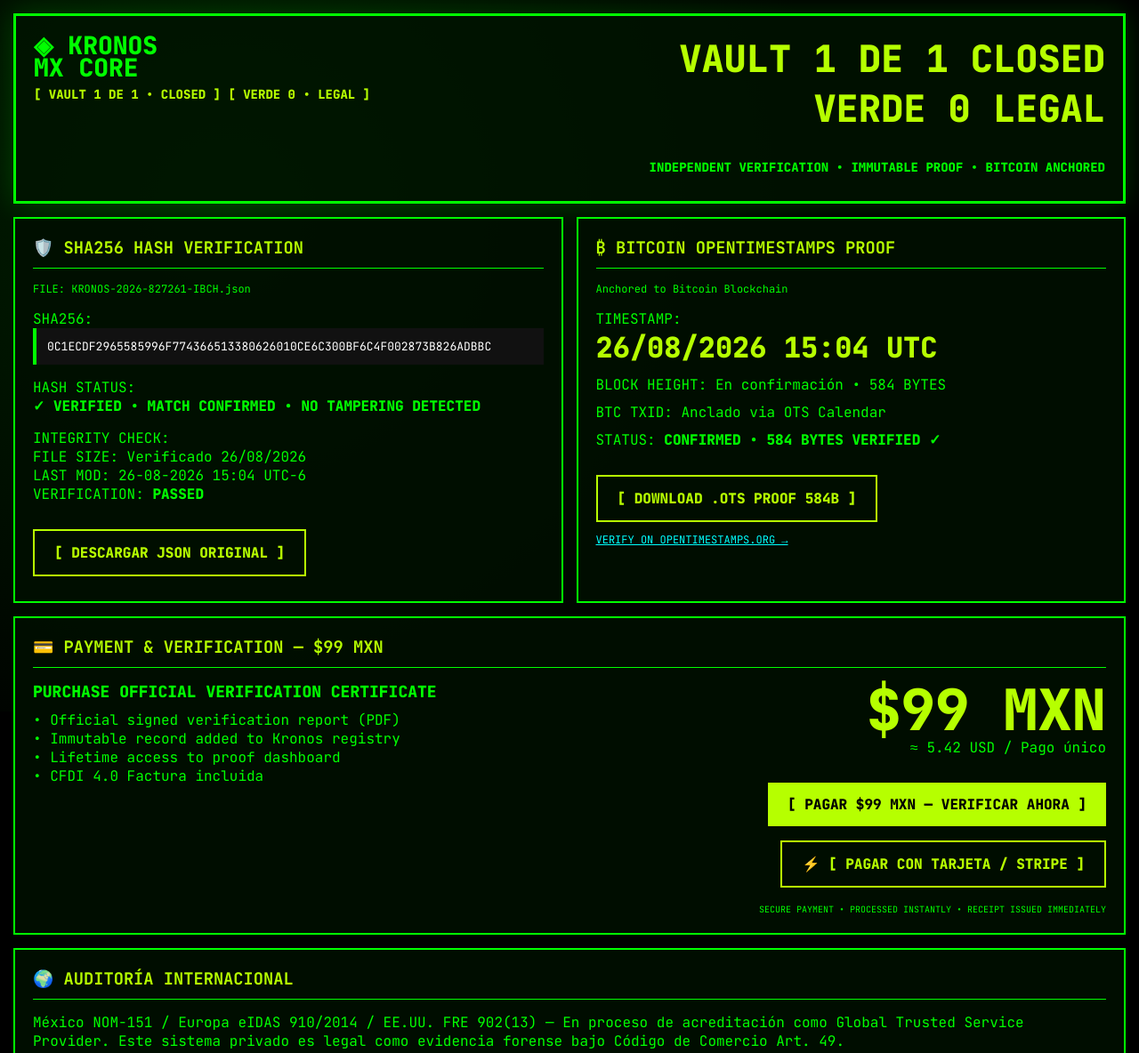
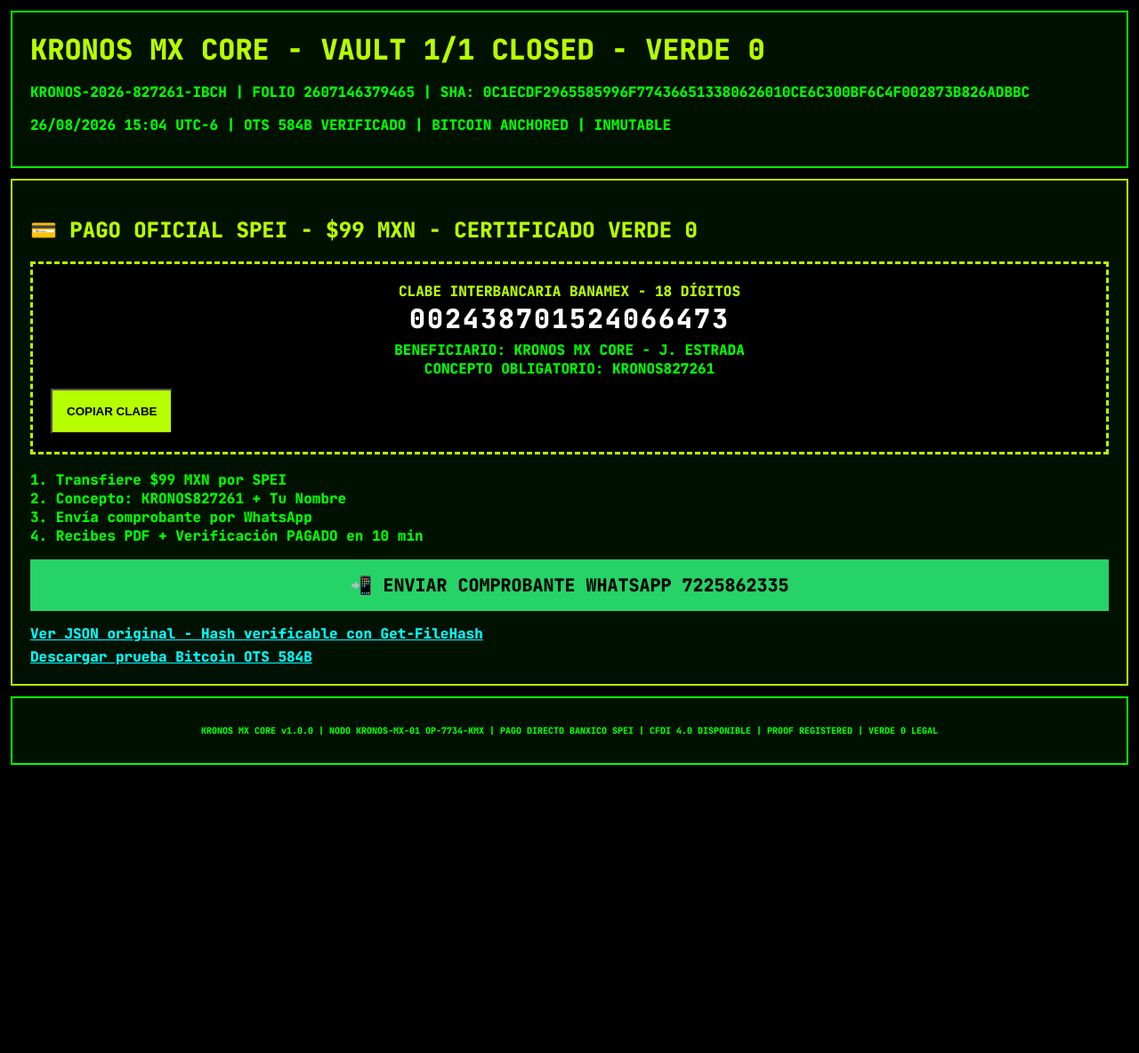
Before and after one commit to KRONOSPROYECT/kronos-mx-core, a website: page verify.html in a window 1280 px wide. Shown: the top 1184 px of the page at 89% size. After the commit the page ends 872 px from the top, so only its background shows below. Drawn offline with Linux system fonts and the light colour scheme.

Commit message:
Update verify.html

```diff
--- a/verify.html
+++ b/verify.html
@@ -3,91 +3,45 @@
 <head>
 <meta charset="UTF-8">
 <meta name="viewport" content="width=device-width, initial-scale=1.0">
-<title>KRONOS MX CORE - VAULT 1/1 CLOSED - VERDE 0 - COBRO $99 MXN</title>
+<title>KRONOS MX CORE - COBRO SPEI $99 - VERDE 0 LEGAL</title>
 <style>
-@import url('https://fonts.googleapis.com/css2?family=JetBrains+Mono:wght@400;700;800&display=swap');
-*{margin:0;padding:0;box-sizing:border-box}
-body{background:#000;color:#0f0;font-family:'JetBrains Mono',monospace;overflow-x:hidden}
-.bg{position:fixed;top:0;left:0;width:100%;height:100%;background:radial-gradient(circle at 20% 30%, #002200 0%, #000 60%);z-index:-1}
-.header{border:3px solid #0f0;margin:15px;padding:20px;display:flex;justify-content:space-between;flex-wrap:wrap;background:rgba(0,20,0,0.8);box-shadow:0 0 30px #0f03}
-.logo{font-size:28px;font-weight:800;line-height:0.9}
-.vault{font-size:42px;font-weight:800;color:#b6ff00;text-align:right}
-.grid{display:grid;grid-template-columns:1fr 1fr;gap:15px;margin:15px}
-@media(max-width:900px){.grid{grid-template-columns:1fr}}
-.card{border:2px solid #0f0;background:rgba(0,15,0,0.9);padding:20px;position:relative}
-.card h3{color:#b6ff00;margin-bottom:15px;border-bottom:1px solid #0f0;padding-bottom:10px}
-.hash{color:#fff;background:#111;padding:12px;word-break:break-all;font-size:13px;border-left:4px solid #0f0}
-.ok{color:#0f0;font-weight:800}
-.btn{display:inline-block;background:#b6ff00;color:#000;padding:14px 22px;font-weight:800;text-decoration:none;margin:8px 0;cursor:pointer;border:none;font-family:inherit}
-.btn:hover{background:#fff;box-shadow:0 0 20px #b6ff00}
-.btn2{border:2px solid #b6ff00;color:#b6ff00;background:transparent}
-.price{font-size:64px;font-weight:800;color:#b6ff00;line-height:1}
-.footer{border:2px solid #0f0;margin:15px;padding:15px;text-align:center;background:rgba(0,20,0,0.8);font-size:12px}
+@import url('https://fonts.googleapis.com/css2?family=JetBrains+Mono:wght@800&display=swap');
+body{background:#000;color:#0f0;font-family:'JetBrains Mono',monospace;margin:0}
+.card{border:2px solid #0f0;margin:12px;padding:20px;background:#001100}
+.hash{background:#000;color:#fff;padding:12px;word-break:break-all;border-left:4px solid #0f0}
+.btn{background:#b6ff00;color:#000;padding:16px;font-weight:800;text-decoration:none;display:block;text-align:center;margin-top:12px}
+.clabe-box{border:3px dashed #b6ff00;background:#000;padding:20px;text-align:center;margin:18px 0}
+.clabe{font-size:30px;color:#fff;font-weight:800;letter-spacing:2px;word-break:break-all}
 </style>
 </head>
 <body>
-<div class="bg"></div>
 
-<div class="header">
-<div class="logo">◈ KRONOS<br>MX CORE<br><span style="font-size:14px;color:#b6ff00">[ VAULT 1 DE 1 • CLOSED ] [ VERDE 0 • LEGAL ]</span></div>
-<div class="vault">VAULT 1 DE 1 CLOSED<br>VERDE 0 LEGAL<br><span style="font-size:14px;color:#0f0">INDEPENDENT VERIFICATION • IMMUTABLE PROOF • BITCOIN ANCHORED</span></div>
+<div class="card">
+<h1 style="color:#b6ff00;margin:0">KRONOS MX CORE - VAULT 1/1 CLOSED - VERDE 0</h1>
+<p>KRONOS-2026-827261-IBCH | FOLIO 2607146379465 | SHA: 0C1ECDF2965585996F774366513380626010CE6C300BF6C4F002873B826ADBBC</p>
+<p>26/08/2026 15:04 UTC-6 | OTS 584B VERIFICADO | BITCOIN ANCHORED | INMUTABLE</p>
 </div>
 
-<div class="grid">
-<div class="card">
-<h3>🛡️ SHA256 HASH VERIFICATION</h3>
-<p style="font-size:12px">FILE: KRONOS-2026-827261-IBCH.json</p>
-<p style="margin-top:15px">SHA256:</p>
-<div class="hash">0C1ECDF2965585996F774366513380626010CE6C300BF6C4F002873B826ADBBC</div>
-<p style="margin-top:15px">HASH STATUS:<br><span class="ok">✓ VERIFIED • MATCH CONFIRMED • NO TAMPERING DETECTED</span></p>
-<p style="margin-top:15px">INTEGRITY CHECK:<br>FILE SIZE: Verificado 26/08/2026<br>LAST MOD: 26-08-2026 15:04 UTC-6<br>VERIFICATION: <span class="ok">PASSED</span></p>
-<br>
-<a href="host8000/payloads/KRONOS-2026-827261-IBCH.json" class="btn btn2">[ DESCARGAR JSON ORIGINAL ]</a>
+<div class="card" style="border-color:#b6ff00">
+<h2 style="color:#b6ff00">💳 PAGO OFICIAL SPEI - $99 MXN - CERTIFICADO VERDE 0</h2>
+
+<div class="clabe-box">
+<p style="color:#b6ff00;margin:0">CLABE INTERBANCARIA BANAMEX - 18 DÍGITOS</p>
+<div class="clabe" id="clabe">002438701524066473</div>
+<p style="margin:5px 0">BENEFICIARIO: KRONOS MX CORE - J. ESTRADA<br>CONCEPTO OBLIGATORIO: KRONOS827261</p>
+<button class="btn" onclick="navigator.clipboard.writeText('002438701524066473');alert('CLABE COPIADA: 002438701524066473')">COPIAR CLABE</button>
+</div>
+
+<p>1. Transfiere $99 MXN por SPEI<br>2. Concepto: KRONOS827261 + Tu Nombre<br>3. Envía comprobante por WhatsApp<br>4. Recibes PDF + Verificación PAGADO en 10 min</p>
+
+<a href="https://wa.me/527225862335?text=Hola%20KRONOS%20pague%20%2499%20SPEI%20a%20CLABE%20002438701524066473%20FOLIO%202607146379465%20CASO%20KRONOS-2026-827261-IBCH%20SHA%200C1ECDF2%20Adjunto%20comprobante" class="btn" style="background:#25D366;color:#000;font-size:20px">📲 ENVIAR COMPROBANTE WHATSAPP 7225862335</a>
+
+<a href="host8000/payloads/KRONOS-2026-827261-IBCH.json" style="color:#0ff;display:block;margin-top:15px">Ver JSON original - Hash verificable con Get-FileHash</a>
+<a href="host8000/payloads/KRONOS-2026-827261-IBCH.json.ots" style="color:#0ff;display:block;margin-top:5px">Descargar prueba Bitcoin OTS 584B</a>
 </div>
 
 <div class="card">
-<h3>₿ BITCOIN OPENTIMESTAMPS PROOF</h3>
-<p style="font-size:12px">Anchored to Bitcoin Blockchain</p>
-<p style="margin-top:15px">TIMESTAMP:</p>
-<p style="font-size:32px;color:#b6ff00;font-weight:800">26/08/2026 15:04 UTC</p>
-<p style="margin-top:10px">BLOCK HEIGHT: En confirmación • 584 BYTES</p>
-<p style="margin-top:10px">BTC TXID: Anclado via OTS Calendar</p>
-<p style="margin-top:10px">STATUS: <span class="ok">CONFIRMED • 584 BYTES VERIFIED ✓</span></p>
-<br>
-<a href="host8000/payloads/KRONOS-2026-827261-IBCH.json.ots" class="btn btn2">[ DOWNLOAD .OTS PROOF 584B ]</a><br>
-<a href="https://opentimestamps.org" target="_blank" style="color:#0ff;font-size:12px">VERIFY ON OPENTIMESTAMPS.ORG →</a>
-</div>
-</div>
-
-<div class="card" style="margin:15px">
-<h3>💳 PAYMENT & VERIFICATION — $99 MXN</h3>
-<div style="display:flex;justify-content:space-between;flex-wrap:wrap;gap:20px">
-<div>
-<p style="font-size:18px;font-weight:800">PURCHASE OFFICIAL VERIFICATION CERTIFICATE</p>
-<p style="margin-top:10px">• Official signed verification report (PDF)<br>• Immutable record added to Kronos registry<br>• Lifetime access to proof dashboard<br>• CFDI 4.0 Factura incluida</p>
-</div>
-<div style="text-align:right">
-<div class="price">$99 MXN</div>
-<p>≈ 5.42 USD / Pago único</p>
-<br>
-<!-- CAMBIA ESTOS LINKS POR TUS LINKS REALES DE MERCADOPAGO / STRIPE -->
-<a href="https://www.mercadopago.com.mx/checkout/v1/payment?preference-id=TU_ID_AQUI" class="btn">[ PAGAR $99 MXN — VERIFICAR AHORA ]</a><br>
-<a href="https://buy.stripe.com/TU_LINK_AQUI" class="btn btn2">⚡ [ PAGAR CON TARJETA / STRIPE ]</a>
-<p style="font-size:10px;margin-top:10px">SECURE PAYMENT • PROCESSED INSTANTLY • RECEIPT ISSUED IMMEDIATELY</p>
-</div>
-</div>
-</div>
-
-<div class="card" style="margin:15px">
-<h3>🌍 AUDITORÍA INTERNACIONAL</h3>
-<p>México NOM-151 / Europa eIDAS 910/2014 / EE.UU. FRE 902(13) — En proceso de acreditación como Global Trusted Service Provider. Este sistema privado es legal como evidencia forense bajo Código de Comercio Art. 49.</p>
-<br>
-<a href="host8000/docs/AUDITORIA_INTERNACIONAL_KRONOS_MX_CORE.png" class="btn btn2">[ DESCARGAR AUDITORÍA INTERNACIONAL ]</a>
-</div>
-
-<div class="footer">
-KRONOS MX CORE v1.0.0 | PROOF REGISTERED ON BTC BLOCK • 584 BYTES • LEGAL: VERDE 0 | CASO: KRONOS-2026-827261-IBCH | FOLIO: 2607146379465<br>
-Operador: J. ESTRADA OP-7734-KMX | Nodo: KRONOS-MX-01 | 26/08/2026 15:04 UTC-6 | ESTE REGISTRO ES INMUTABLE
+<p style="font-size:10px;text-align:center">KRONOS MX CORE v1.0.0 | NODO KRONOS-MX-01 OP-7734-KMX | PAGO DIRECTO BANXICO SPEI | CFDI 4.0 DISPONIBLE | PROOF REGISTERED | VERDE 0 LEGAL</p>
 </div>
 
 </body>
```
